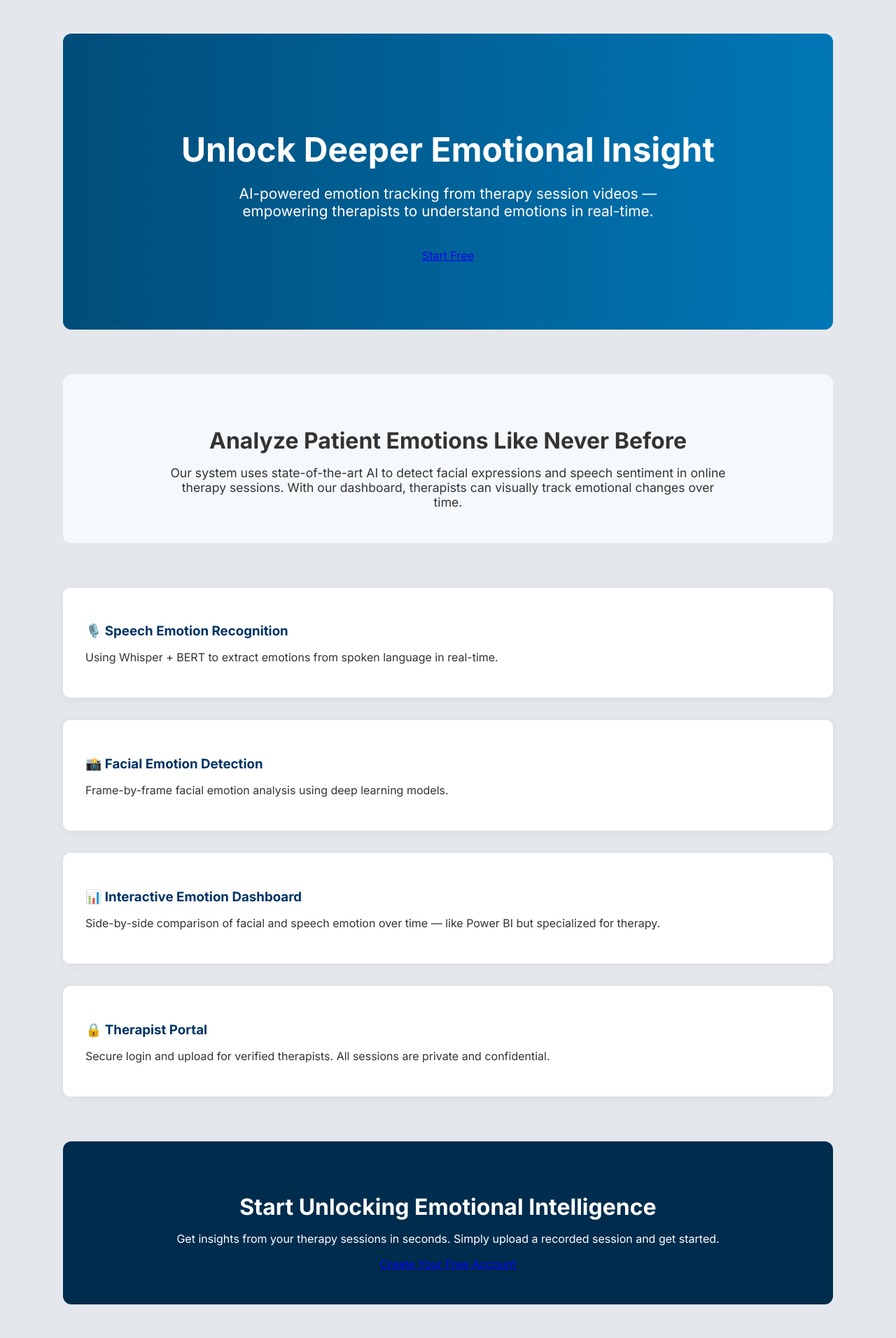
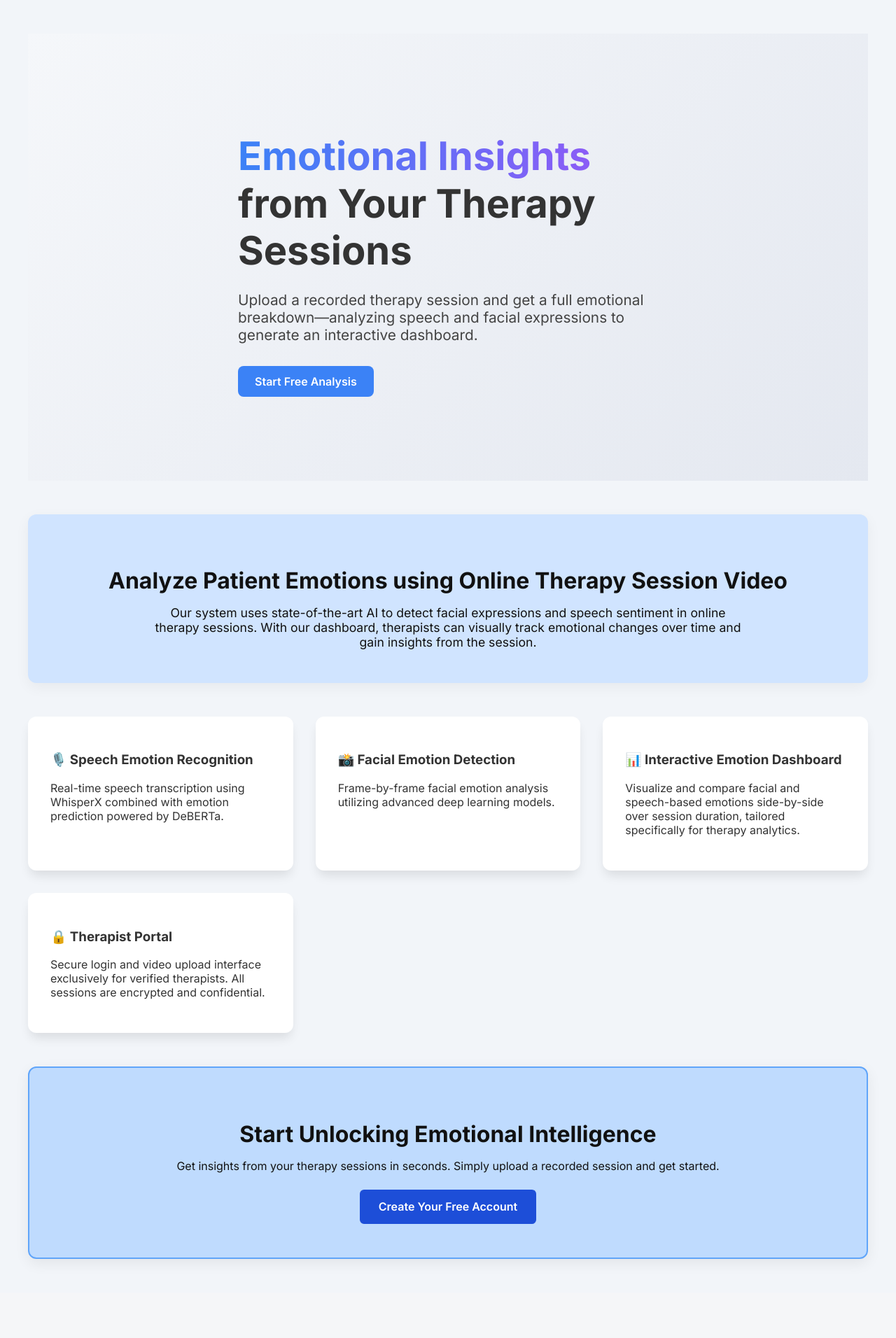
Before and after one commit to aliirtazas/ai-multimodal-emotion-therapy, a Flask app: page / in a window 1280 px wide. Shown: the part 61-1973 px from the top of the page at 70% size. After the commit the page ends 1865 px from the top, so only its background shows below. Run offline with Flask 3, Linux system fonts and the light colour scheme.

Commit message:
Enhance dashboard with emotion heatmaps and improve UI elements across templates

```diff
--- a/webapp/app.py
+++ b/webapp/app.py
@@ -9,6 +9,10 @@ import numpy as np
 import io
 import base64
 from pipeline import process_video_pipeline
+from wordcloud import WordCloud
+from collections import Counter
+import shutil
+import seaborn as sns
 
 app = Flask(__name__)
 app.secret_key = 'your-secret-key'
@@ -142,22 +146,14 @@ def dashboard():
     client_df["speech_emotion_id"] = client_df["speech_predicted_emotion"].map(emotion_to_id)
     client_df["face_emotion_id"] = client_df["face_emotion_prediction"].map(emotion_to_id)
 
-    # --- Emotion Timeline ---
-    import plotly.graph_objects as go
-    import matplotlib.pyplot as plt
-    from wordcloud import WordCloud
-    from collections import Counter
-    import shutil
-    import os
-    import numpy as np
-
+    # --- Emotion Timeline ---------------------------------------------------------------------
     fig = go.Figure()
     fig.add_trace(go.Scatter(
         x=client_df["start_sec"],
         y=client_df["speech_emotion_id"],
         mode='lines+markers',
         name='Speech Emotion',
-        marker=dict(size=10, color='royalblue'),
+        marker=dict(size=10, color='#1f77b4'),  # Navy Blue
         line=dict(width=2),
         text=client_df["speech_predicted_emotion"],
         hovertemplate='Time: %{x}s<br>Speech: %{text}<extra></extra>'
@@ -167,13 +163,12 @@ def dashboard():
         y=client_df["face_emotion_id"],
         mode='lines+markers',
         name='Face Emotion',
-        marker=dict(size=10, color='orange'),
+        marker=dict(size=10, color='#ff7f0e'),  # Orange
         line=dict(width=2),
         text=client_df["face_emotion_prediction"],
         hovertemplate='Time: %{x}s<br>Face: %{text}<extra></extra>'
     ))
     fig.update_layout(
-        title="🎭 Dynamic Emotion Timeline (Speech vs Face)",
         xaxis_title="Time (seconds)",
         yaxis=dict(
             title="Emotion",
@@ -183,22 +178,23 @@ def dashboard():
         ),
         legend=dict(x=0.01, y=0.99),
         template="plotly_white",
-        height=500
+        height=600
     )
     graph_html = fig.to_html(full_html=False)
 
-    # --- Emotion Match Pie Chart ---
+    # --- Emotion Match Pie Chart ----------------------------------------------------------------------------
     client_df["emotion_match"] = client_df["speech_predicted_emotion"] == client_df["face_emotion_prediction"]
     match_counts = client_df["emotion_match"].value_counts()
     labels = ["Match" if x else "Mismatch" for x in match_counts.index]
-    plt.figure(figsize=(6, 6))
-    plt.pie(match_counts, labels=labels, autopct="%1.1f%%", colors=["lightgreen", "tomato"])
+    colors_pie = ['#1f77b4', '#ff7f0e']  # Green for match, Orange for mismatch
+    plt.figure(figsize=(6, 7))
+    plt.pie(match_counts, labels=labels, autopct="%1.1f%%", colors=colors_pie)
     plt.title("Emotion Agreement Between Speech & Face")
     plt.tight_layout()
     plt.savefig("static/emotion_match_pie.png")
     plt.close()
 
-    # --- Emotion Distribution Bar Chart ---
+    # --- Emotion Distribution Bar Chart -----------------------------------------------------------------------
     speech_counts = client_df["speech_predicted_emotion"].value_counts()
     face_counts = client_df["face_emotion_prediction"].value_counts()
     all_emotions = sorted(set(speech_counts.index) | set(face_counts.index))
@@ -206,9 +202,9 @@ def dashboard():
     face_counts = face_counts.reindex(all_emotions, fill_value=0)
     x = np.arange(len(all_emotions))
     width = 0.35
-    plt.figure(figsize=(10, 6))
-    plt.bar(x - width/2, speech_counts, width, label="Speech", color='skyblue')
-    plt.bar(x + width/2, face_counts, width, label="Face", color='salmon')
+    plt.figure(figsize=(10, 7))
+    plt.bar(x - width/2, speech_counts, width, label="Speech", color='#1f77b4')
+    plt.bar(x + width/2, face_counts, width, label="Face", color='#ff7f0e')
     plt.xlabel("Emotion")
     plt.ylabel("Count")
     plt.title("Emotion Distribution (Speech vs Face)")
@@ -219,12 +215,12 @@ def dashboard():
     plt.savefig("static/emotion_distribution_bar.png")
     plt.close()
 
-    # --- Speaker Timeline ---
+    # --- Speaker Timeline --------------------------------------------------------------------------------------
     speaker_df = final_df.copy()
     speaker_df["start_sec"] = speaker_df["Start"].apply(time_to_sec)
     speaker_df["end_sec"] = speaker_df["End"].apply(time_to_sec)
     speaker_plot = go.Figure()
-    colors = {"Client": "#00BFFF", "therapist": "#FF7F50"}
+    colors_speaker = {"Client": "#1f77b4", "therapist": "#2ca02c"}
     for speaker in speaker_df["Speaker"].unique():
         df_s = speaker_df[speaker_df["Speaker"] == speaker]
         speaker_plot.add_trace(go.Bar(
@@ -233,31 +229,34 @@ def dashboard():
             base=df_s["start_sec"],
             orientation='h',
             name=speaker,
-            marker=dict(color=colors.get(speaker, "#999")),
+            marker=dict(color=colors_speaker.get(speaker, "#999")),
             hovertext=df_s["Text"]
         ))
     speaker_plot.update_layout(
-        title="👥 Speaker Timeline",
         xaxis_title="Time (seconds)",
         barmode='stack',
-        height=300,
+        height=400,
         template="plotly_white"
     )
     speaker_html = speaker_plot.to_html(full_html=False)
 
-    # --- Emotion Transition Sankey ---
+    # --- Emotion Transition Sankey -------------------------------------------------------------------------------
     transitions = list(zip(client_df["speech_predicted_emotion"], client_df["speech_predicted_emotion"].shift(-1)))
     transitions = [t for t in transitions if t[0] != t[1] and pd.notna(t[1])]
     transition_counts = Counter(transitions)
     labels = list(set([src for src, _ in transitions] + [tgt for _, tgt in transitions]))
     label_to_index = {label: idx for idx, label in enumerate(labels)}
+
+    node_colors = ['#1f77b4', '#2ca02c', '#ff7f0e', '#17becf', '#9467bd', '#8c564b', '#e377c2', '#7f7f7f']
+    node_color_map = [node_colors[i % len(node_colors)] for i in range(len(labels))]
+
     sankey_fig = go.Figure(data=[go.Sankey(
         node=dict(
             pad=15,
             thickness=20,
             line=dict(color="black", width=0.5),
             label=labels,
-            color="lightgray"
+            color=node_color_map
         ),
         link=dict(
             source=[label_to_index[src] for src, _ in transition_counts],
@@ -265,20 +264,54 @@ def dashboard():
             value=list(transition_counts.values())
         )
     )])
-    sankey_fig.update_layout(title_text="🔁 Emotion Transition Flow", height=400, template="plotly_white")
+    sankey_fig.update_layout(height=500, template="plotly_white")
     sankey_html = sankey_fig.to_html(full_html=False)
 
-    # --- Word Clouds ---
+    # --- Word Clouds ---------------------------------------------------------------------------------------------
     wordcloud_dir = "static/wordclouds"
     shutil.rmtree(wordcloud_dir, ignore_errors=True)
     os.makedirs(wordcloud_dir, exist_ok=True)
     emotion_texts = client_df.groupby("speech_predicted_emotion")["Text"].apply(lambda x: " ".join(x)).to_dict()
     wordcloud_paths = []
     for emotion, text in emotion_texts.items():
-        wc = WordCloud(width=500, height=300, background_color="white").generate(text)
+        wc = WordCloud(width=500, height=400, background_color="white").generate(text)
         filepath = os.path.join(wordcloud_dir, f"{emotion}.png")
         wc.to_file(filepath)
         wordcloud_paths.append((emotion, f"wordclouds/{emotion}.png"))
+
+    #----Speech Emotion heatmap over time---------------------------------------------------------------------------
+    heatmap_df = client_df.copy()
+    heatmap_df['time_bin'] = pd.cut(heatmap_df['start_sec'], bins=10, labels=False)
+
+    heatmap_data = pd.crosstab(heatmap_df['speech_predicted_emotion'], heatmap_df['time_bin'])
+
+    plt.figure(figsize=(12, 7))
+    sns.heatmap(heatmap_data, cmap='Blues', annot=True, fmt='d', linewidths=.5)
+    plt.xlabel("Time Segments")
+    plt.ylabel("Emotion")
+    plt.title("Emotion Frequency Heatmap Over Time (Speech)")
+    plt.tight_layout()
+    heatmap_path = "static/emotion_heatmap.png"
+    plt.savefig(heatmap_path)
+    plt.close()
+
+    #- Face Emotion Heatmap over Time-----------------------------------------------------------------------------------
+    heatmap_face_df = client_df.copy()
+    heatmap_face_df['time_bin'] = pd.cut(heatmap_face_df['start_sec'], bins=10, labels=False)
+
+    heatmap_face_data = pd.crosstab(heatmap_face_df['face_emotion_prediction'], heatmap_face_df['time_bin'])
+
+    plt.figure(figsize=(12, 7))
+    sns.heatmap(heatmap_face_data, cmap='Oranges', annot=True, fmt='d', linewidths=.5)
+    plt.xlabel("Time Segments")
+    plt.ylabel("Emotion")
+    plt.title("Emotion Frequency Heatmap Over Time (Face)")
+    plt.tight_layout()
+    heatmap_face_path = "static/emotion_heatmap_face.png"
+    plt.savefig(heatmap_face_path)
+    plt.close()
+
+    #--- Render the dashboard template ---------------------------------------------------------------------------------
 
     return render_template(
         'dashboard.html',
--- a/webapp/static/style.css
+++ b/webapp/static/style.css
@@ -32,173 +32,363 @@ body {
 
 /* MAIN CONTAINER */
 main {
-    max-width: 1100px;
+  max-width: 1200px;
   margin: 3em auto;
   padding: 0 2em;
 }
 
 /* HERO SECTION */
-.hero {
-    background: linear-gradient(to right, #004d7a, #0077b6);
-    color: white;
-    padding: 6em 2em;
-    text-align: center;
-    border-radius: 12px;
-    margin-bottom: 4em;
+.hero-section {
+  background: linear-gradient(135deg, #f5f7fa 0%, #e4e8f0 100%);
+  padding: 6rem 2rem;
+  position: relative;
+  overflow: hidden;
+}
+
+.hero-container {
+  max-width: 1200px;
+  margin: 0 auto;
+  display: flex;
+  flex-wrap: wrap;
+  align-items: center;
+  gap: 4rem;
+  justify-content: center;
+}
+
+.hero-text {
+  flex: 1 1 500px;
+  max-width: 600px;
 }
 
 .hero-title {
-    font-size: 3rem;
-    font-weight: 800;
-    margin-bottom: 1rem;
+  font-size: 3.5rem;
+  font-weight: 700;
+  line-height: 1.2;
+  margin-bottom: 1.5rem;
+}
+
+.gradient-text {
+  background: linear-gradient(90deg, #3b82f6, #8b5cf6);
+  -webkit-background-clip: text;
+  background-clip: text;
+  color: transparent;
 }
 
 .hero-subtitle {
   font-size: 1.3rem;
-    margin-bottom: 2em;
-    max-width: 600px;
-    margin-left: auto;
-    margin-right: auto;
+  margin-bottom: 2rem;
+  color: #444;
 }
 
-  /* HIGHLIGHT SECTION */
-  .highlight {
-    background: #f6f9fc;
-    padding: 3em 2em;
+.hero-cta {
+  display: flex;
+  flex-wrap: wrap;
+  gap: 1rem;
+  margin-bottom: 1.5rem;
+}
+
+.btn-primary, .btn-secondary, .btn {
+  padding: 0.75rem 1.5rem;
+  border-radius: 8px;
+  font-weight: 600;
+  font-size: 1rem;
+  text-decoration: none;
+  transition: background 0.3s ease;
+  display: inline-block;
+}
+
+.btn-primary {
+  background-color: #3b82f6;
+  color: white;
+}
+
+.btn-primary:hover {
+  background-color: #2563eb;
+}
+
+.btn-secondary {
+  background-color: #f3f4f6;
+  color: #111827;
+}
+
+.btn-secondary:hover {
+  background-color: #e5e7eb;
+}
+
+.btn {
+  background-color: #002c4d;
+  color: #fff;
+  padding: 0.75rem 1.5rem;
+  border-radius: 8px;
+  font-weight: 600;
+}
+
+.btn:hover {
+  background-color: #01406c;
+}
+
+/* Value Cards */
+.value-grid {
+  display: grid;
+  grid-template-columns: repeat(auto-fit, minmax(300px, 1fr));
+  gap: 2rem;
+  margin-top: 3rem;
+}
+
+.value-card, .feature-box {
+  background: white;
+  border-radius: 12px;
+  padding: 2rem;
+  box-shadow: 0 10px 15px -3px rgba(0,0,0,0.1);
+  transition: transform 0.3s ease;
+}
+
+.value-card:hover, .feature-box:hover {
+  transform: translateY(-5px);
+}
+
+.value-icon {
+  font-size: 2rem;
+  margin-bottom: 0.5rem;
+}
+
+/* Tab System */
+.feature-tabs {
+  background: white;
+  border-radius: 16px;
+  overflow: hidden;
+  box-shadow: 0 20px 25px -5px rgba(0,0,0,0.1);
+}
+
+.tab-buttons {
+  display: flex;
+  border-bottom: 1px solid #e5e7eb;
+  flex-wrap: wrap;
+}
+
+.tab-button {
+  padding: 1rem 2rem;
+  background: none;
+  border: none;
+  cursor: pointer;
+  font-weight: 600;
+  color: #6b7280;
+}
+
+.tab-button.active {
+  color: #3b82f6;
+  border-bottom: 3px solid #3b82f6;
+}
+
+.tab-content {
+  display: none;
+  padding: 3rem;
+  flex-wrap: wrap;
+  align-items: center;
+  gap: 3rem;
+}
+
+.tab-content.active {
+  display: flex;
+}
+
+/* Highlight Box Section - Bolder Blue, Black Text */
+.highlight-box {
+  background: #d0e4ff;
+  padding: 3rem 2rem;
+  margin: 3rem 0;
   border-radius: 12px;
   text-align: center;
-    margin-bottom: 4em;
+  box-shadow: 0 6px 20px rgba(0, 0, 0, 0.05);
 }
 
-  .highlight h2 {
+.highlight-box h2 {
   font-size: 2rem;
+  font-weight: 700;
+  margin-bottom: 1rem;
+  color: #111;
+}
+
+.highlight-box p {
+  font-size: 1.1rem;
+  max-width: 850px;
+  margin: 0 auto;
+  color: #111;
+}
+
+/* CTA Box Section - Richer Blue, Black Text */
+.cta-box {
+  background: #bfdbfe;
+  border: 2px solid #60a5fa;
+  border-radius: 12px;
+  padding: 3rem 2rem;
+  margin-top: 3rem;
+  text-align: center;
+  box-shadow: 0 6px 20px rgba(0, 0, 0, 0.07);
+}
+
+.cta-box h2 {
+  font-size: 2rem;
+  font-weight: 700;
+  color: #111;
   margin-bottom: 1rem;
 }
 
-  .highlight p {
-    font-size: 1.1rem;
-    max-width: 800px;
-    margin: 0 auto;
+.cta-box p {
+  font-size: 1rem;
+  color: #111;
+  margin-bottom: 1.5rem;
 }
 
-  /* FEATURES */
-  .features {
-    display: flex;
-    flex-wrap: wrap;
-    justify-content: space-between;
-    gap: 2em;
-    margin-bottom: 4em;
+.cta-box .btn-primary {
+  padding: 0.9rem 1.7rem;
+  background-color: #1d4ed8;
+  color: white;
+  border: none;
+  border-radius: 6px;
+  font-weight: 600;
+  font-size: 1rem;
+  transition: background 0.3s ease;
 }
 
-  .feature-box {
-    flex: 1 1 calc(50% - 2em);
-    background: white;
-    padding: 2em;
-    border-radius: 10px;
-    box-shadow: 0 2px 12px rgba(0, 0, 0, 0.06);
-    min-width: 300px;
+.cta-box .btn-primary:hover {
+  background-color: #1e3a8a;
 }
 
-  .feature-box h3 {
-    color: #003366;
-    margin-bottom: 0.75em;
-  }
-
-  /* CTA SECTION */
-  .cta {
-    background: #002c4d;
-    color: white;
-    text-align: center;
-    padding: 3em 2em;
-    border-radius: 12px;
-  }
-
-  .cta h2 {
-    font-size: 2rem;
-    margin-bottom: 1rem;
-  }
-
-  /* FLASH */
-  .flash {
-    background: #ffe5e5;
-    padding: 1em;
-    border-left: 6px solid red;
-    border-radius: 6px;
-    margin-bottom: 2em;
-  }
-
-  /* LOGIN/SIGNUP PAGE */
-body {
-    background: #e4e8ec;
-  }
-
-  .container {
-    display: flex;
-    justify-content: center;
-    align-items: center;
-  }
-
-  .login-wrapper {
+/* LOGIN AND SIGNUP LAYOUT */
+.login-modal {
+  background: #fff;
+  border-radius: 10px;
+  padding: 40px 30px;
+  max-width: 400px;
   width: 100%;
-    max-width: 380px;
-    margin: 2em auto;
-  }
-
-  .account-wall {
-    margin-top: 20px;
-    padding: 40px 30px 20px 30px;
-    background-color: #f7f7f7;
-    box-shadow: 0px 2px 8px rgba(0, 0, 0, 0.15);
-    border-radius: 8px;
-  }
-
-  .profile-img {
-    width: 96px;
-    height: 96px;
-    margin: 0 auto 20px;
-    display: block;
-    border-radius: 50%;
-  }
-
-  .login-title {
-    color: #444;
-    font-size: 20px;
-    font-weight: 600;
+  margin: 5% auto;
+  box-shadow: 0px 10px 30px rgba(0, 0, 0, 0.15);
   text-align: center;
 }
 
-  .form-signin {
-    max-width: 100%;
+.login-modal img {
+  width: 100px;
+  height: 100px;
+  border-radius: 50%;
+  margin-bottom: 20px;
 }
 
-  .form-signin .form-control {
-    font-size: 16px;
-    margin-bottom: 1em;
-    padding: 10px;
-    border-radius: 6px;
+.login-modal h2 {
+  font-size: 28px;
+  margin-bottom: 20px;
+  color: #333;
 }
 
-  .btn-block {
+.login-modal input {
+  width: 100%;
+  padding: 12px;
+  margin-bottom: 15px;
+  border: 1px solid #ddd;
+  border-radius: 6px;
+  font-size: 14px;
+}
+
+.login-modal .btn-primary {
+  background-color: #4d90fe;
+  color: white;
+  padding: 12px;
+  width: 100%;
+  border: none;
+  border-radius: 6px;
+  font-weight: 600;
+  font-size: 16px;
+  margin-top: 10px;
+  transition: background 0.3s ease;
+}
+
+.login-modal .btn-primary:hover {
+  background-color: #357ae8;
+}
+
+.login-modal .footer-links {
+  margin-top: 20px;
+  display: flex;
+  justify-content: space-between;
+  font-size: 14px;
+}
+
+/* UPLOAD LAYOUT */
+.upload-container {
+  display: flex;
+  justify-content: center;
+  padding: 4rem 1rem;
+}
+
+.upload-card {
+  background: #fff;
+  padding: 2.5rem 2rem;
+  border-radius: 10px;
+  box-shadow: 0 10px 25px rgba(0, 0, 0, 0.1);
+  width: 100%;
+  max-width: 500px;
+  text-align: center;
+}
+
+.upload-card h2 {
+  font-size: 24px;
+  margin-bottom: 1rem;
+  color: #333;
+}
+
+.upload-card p {
+  font-size: 14px;
+  margin-bottom: 2rem;
+  color: #555;
+}
+
+.upload-card label {
+  display: block;
+  margin: 1rem 0 0.5rem;
+  text-align: left;
+  font-weight: 600;
+  color: #444;
+}
+
+.upload-card .form-control,
+.upload-card select {
   width: 100%;
   padding: 10px;
-    font-weight: bold;
+  font-size: 14px;
+  margin-bottom: 1rem;
+  border: 1px solid #ccc;
   border-radius: 6px;
+  background-color: #f9f9f9;
 }
 
-  .new-account {
-    display: block;
-    margin-top: 1em;
-    text-align: center;
-    font-size: 0.95rem;
+.btn-primary.full-width {
+  width: 100%;
+  padding: 12px;
+  font-size: 16px;
+  font-weight: 600;
+  border: none;
+  border-radius: 6px;
+  background-color: #4d90fe;
+  color: white;
+  cursor: pointer;
+  transition: background 0.3s ease;
 }
 
-  .checkbox {
-    font-size: 0.9rem;
-    margin-top: 0.5em;
+.btn-primary.full-width:hover {
+  background-color: #357ae8;
 }
 
+.processing-box {
+  margin-top: 2rem;
+  background: #fffbe6;
+  padding: 1rem;
+  border-left: 4px solid #ffc107;
+  border-radius: 6px;
+  color: #333;
+}
+
+
 /* DASHBOARD LAYOUT */
-
 .dashboard-block {
   margin-bottom: 60px;
   padding-bottom: 20px;
@@ -241,6 +431,18 @@ body {
   transform: scale(1.02);
 }
 
+/* Heatmap Section */
+.dashboard-block img {
+  box-shadow: 0 2px 10px rgba(0,0,0,0.1);
+  border-radius: 12px;
+  transition: transform 0.3s ease;
+}
+
+.dashboard-block img:hover {
+  transform: scale(1.03);
+}
+
+
 /* PROCESSING POPUP */
 #processing-popup {
   background: #fff8e1;
--- a/webapp/templates/index.html
+++ b/webapp/templates/index.html
@@ -3,49 +3,58 @@
 {% block content %}
 
 <!-- HERO -->
-<section class="hero" data-aos="fade-up">
-  <div class="hero-content">
-    <h1 class="hero-title">Unlock Deeper Emotional Insight</h1>
-    <p class="hero-subtitle">
-      AI-powered emotion tracking from therapy session videos — empowering therapists to understand emotions in real-time.
-    </p>
-    <a href="{{ url_for('signup') }}" class="btn big">Start Free</a>
+<section class="hero-section" data-aos="fade">
+  <div class="hero-container">
+    <div class="hero-text">
+      <h1 class="hero-title">
+        <span class="gradient-text">Emotional Insights</span> from Your Therapy Sessions
+      </h1>
+      <p class="hero-subtitle">
+        Upload a recorded therapy session and get a full emotional breakdown—analyzing speech and facial expressions to generate an interactive dashboard.
+      </p>
+      <div class="hero-cta">
+        <a href="{{ url_for('signup') }}" class="btn-primary">Start Free Analysis</a>
+      </div>
+    </div>
   </div>
 </section>
 
-<!-- PRODUCT HIGHLIGHT -->
-<section class="highlight" data-aos="fade-up">
+<!-- PRODUCT HIGHLIGHT (wrapped in blue box) -->
+<section class="highlight-box">
   <div class="highlight-content">
-    <h2>Analyze Patient Emotions Like Never Before</h2>
-    <p>Our system uses state-of-the-art AI to detect facial expressions and speech sentiment in online therapy sessions. With our dashboard, therapists can visually track emotional changes over time.</p>
+    <h2>Analyze Patient Emotions using Online Therapy Session Video</h2>
+    <p>
+      Our system uses state-of-the-art AI to detect facial expressions and speech sentiment in online therapy sessions.
+      With our dashboard, therapists can visually track emotional changes over time and gain insights from the session.
+    </p>
   </div>
 </section>
 
 <!-- FEATURES -->
-<section class="features" data-aos="fade-left">
-  <div class="feature-box">
+<section class="features value-grid" data-aos="fade-left">
+  <div class="feature-box value-card">
     <h3>🎙️ Speech Emotion Recognition</h3>
-    <p>Using Whisper + BERT to extract emotions from spoken language in real-time.</p>
+    <p>Real-time speech transcription using WhisperX combined with emotion prediction powered by DeBERTa.</p>
   </div>
-  <div class="feature-box">
+  <div class="feature-box value-card">
     <h3>📸 Facial Emotion Detection</h3>
-    <p>Frame-by-frame facial emotion analysis using deep learning models.</p>
+    <p>Frame-by-frame facial emotion analysis utilizing advanced deep learning models.</p>
   </div>
-  <div class="feature-box">
+  <div class="feature-box value-card">
     <h3>📊 Interactive Emotion Dashboard</h3>
-    <p>Side-by-side comparison of facial and speech emotion over time — like Power BI but specialized for therapy.</p>
+    <p>Visualize and compare facial and speech-based emotions side-by-side over session duration, tailored specifically for therapy analytics.</p>
   </div>
-  <div class="feature-box">
+  <div class="feature-box value-card">
     <h3>🔒 Therapist Portal</h3>
-    <p>Secure login and upload for verified therapists. All sessions are private and confidential.</p>
+    <p>Secure login and video upload interface exclusively for verified therapists. All sessions are encrypted and confidential.</p>
   </div>
 </section>
 
 <!-- CTA -->
-<section class="cta" data-aos="zoom-in">
+<section class="cta-box">
   <h2>Start Unlocking Emotional Intelligence</h2>
   <p>Get insights from your therapy sessions in seconds. Simply upload a recorded session and get started.</p>
-  <a href="{{ url_for('signup') }}" class="btn">Create Your Free Account</a>
+  <a href="{{ url_for('signup') }}" class="btn-primary">Create Your Free Account</a>
 </section>
 
 {% endblock %}
```
Also changed, not shown: webapp/templates/dashboard.html (+12 -0 lines), webapp/templates/login.html (+12 -15 lines), webapp/templates/signup.html (+11 -12 lines), webapp/templates/upload.html (+20 -21 lines). Lines whose indentation alone changed are shown as unchanged.
